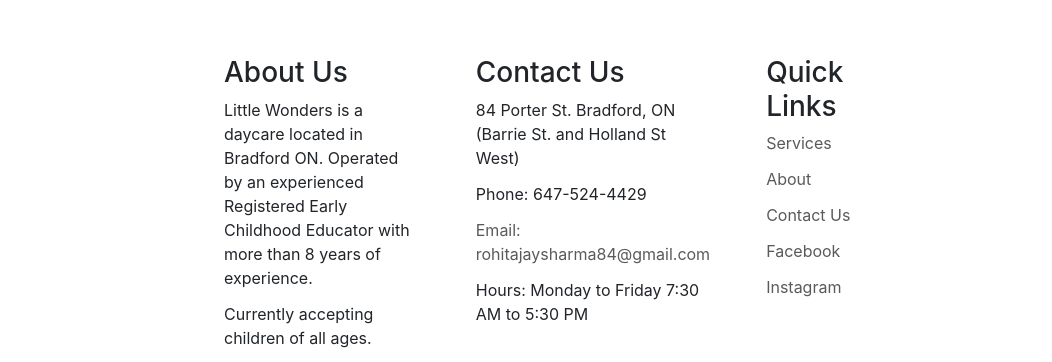
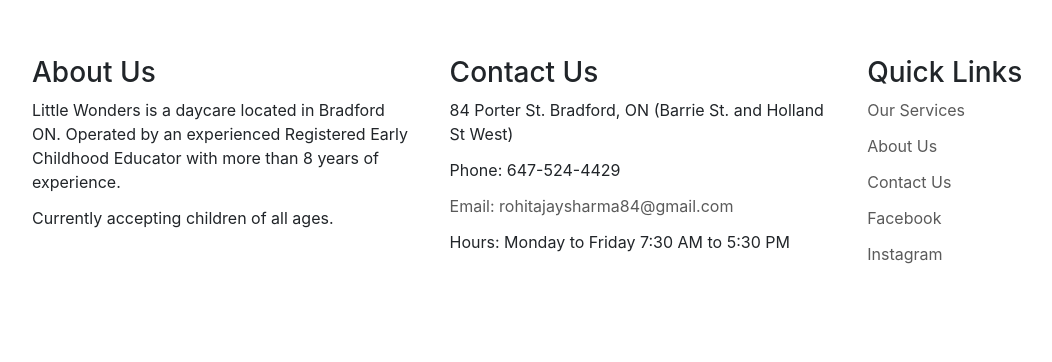
Before and after one commit to lancey1/little-wonders, a React (Create React App) app: page /services/activities in a window 1280 px wide. Shown: the part 2003-2365 px from the top of the page, without its empty margins (192-1244 px from the left). After the commit the page ends 2281 px from the top, so only its background shows below. Built offline with nearby package versions, Linux system fonts and the light colour scheme.

Commit message:
styling changes

```diff
--- a/src/shared/Footer.js
+++ b/src/shared/Footer.js
@@ -39,10 +39,10 @@ export default function Footer() {
       <div className={`${styles.links}`}>
         <h3>Quick Links</h3>
         <p>
-          <NavLink to="services">Services</NavLink>
+          <NavLink to="services">Our Services</NavLink>
         </p>
         <p>
-          <NavLink to="about">About</NavLink>
+          <NavLink to="about">About Us</NavLink>
         </p>
         <p>
           <NavLink to="contact">Contact Us</NavLink>
--- a/src/shared/Footer.module.css
+++ b/src/shared/Footer.module.css
@@ -5,9 +5,10 @@
   width: 100%;
   max-width: 1500px;
   display: flex;
-  gap: 3.5rem;
-  padding-left: 20rem;
-  padding-right: 20rem;
+  gap: 2.5rem;
+  padding-left: 10%;
+  padding-right: 10%;
+  /* padding:calc(8px + 1.5625vw); */
 }
 
 
@@ -20,6 +21,27 @@
 .links{
   width: 20%;
 }
+
+
+@media only screen and (min-width: 1069px) and (max-width:1100px) {
+  .footer {
+    gap: 1.5rem;
+    padding-left: 0%;
+    padding-right: 0%;
+  }
+
+  .about{
+    min-width: 200px;
+    width: 33%;
+  }
+  .contact{
+    width: 33%;
+  }
+  .links{
+    width: 30%;
+  }
+}
+
 
 
 @media only screen and (max-width: 1069px) {
```
